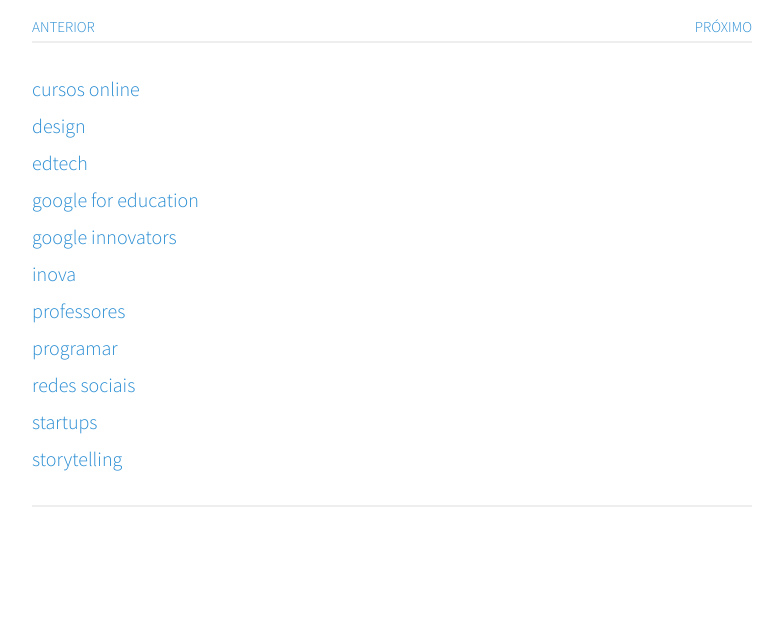
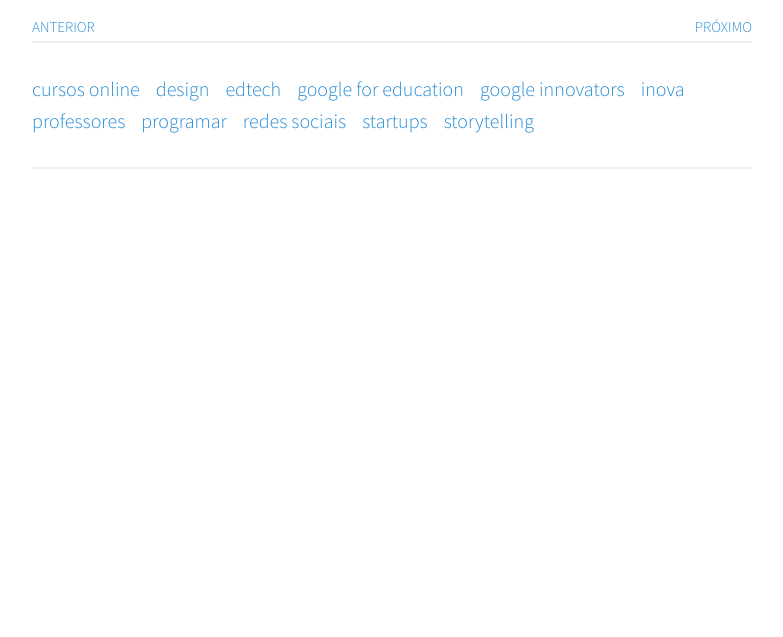
Before and after one commit to snvas/snvas.github.io, a Jekyll site: the page built from _posts/2016-10-23-carro-compartilhado.markdown, in a window 1280 px wide. Shown: the part 886-1523 px from the top of the page, without its empty margins (248-1031 px from the left). Built offline with Jekyll 4.4.1, drawn with Linux system fonts in a browser that asks for light colours; nearby versions of some CDN libraries; comment, search, counter and statistics services are not loaded; after the commit the page ends 1185 px from its top, so only the background shows below that.

Commit message:
post tags

```diff
--- a/_layouts/post.html
+++ b/_layouts/post.html
@@ -51,22 +51,20 @@
   <div style="clear: both">
   <hr/>
 
-<ul class="blog-tags-list">
   {% assign sorted_tags = site.tags | sort %}
   {% for tag in sorted_tags %}
     {% assign t = tag | first %}
     {% assign posts = tag | last %}
-    <li class="blog-tag-item" id="{{ t }}-item">
-      <a href onclick="filter('{{ t }}'); return false;#post">{{ t }}</a>
-    </li>
+
+      <a href onclick="filter('{{ t }}'); return false;">{{ t }}</a>&nbsp;&nbsp;&nbsp;
+
   {% endfor %}
-</ul>
 
 {% for tag in site.tags %}
   {% assign t = tag | first %}
   {% assign posts = tag | last %}
   <div class="blog-list-container hidden" id="{{ t }}-container">
-    <div class="list-item" id="post">
+    <div class="list-item">
       {% for post in posts %}
         {% if post.tags contains t %}
           <h3 class="list-post-title">
```
